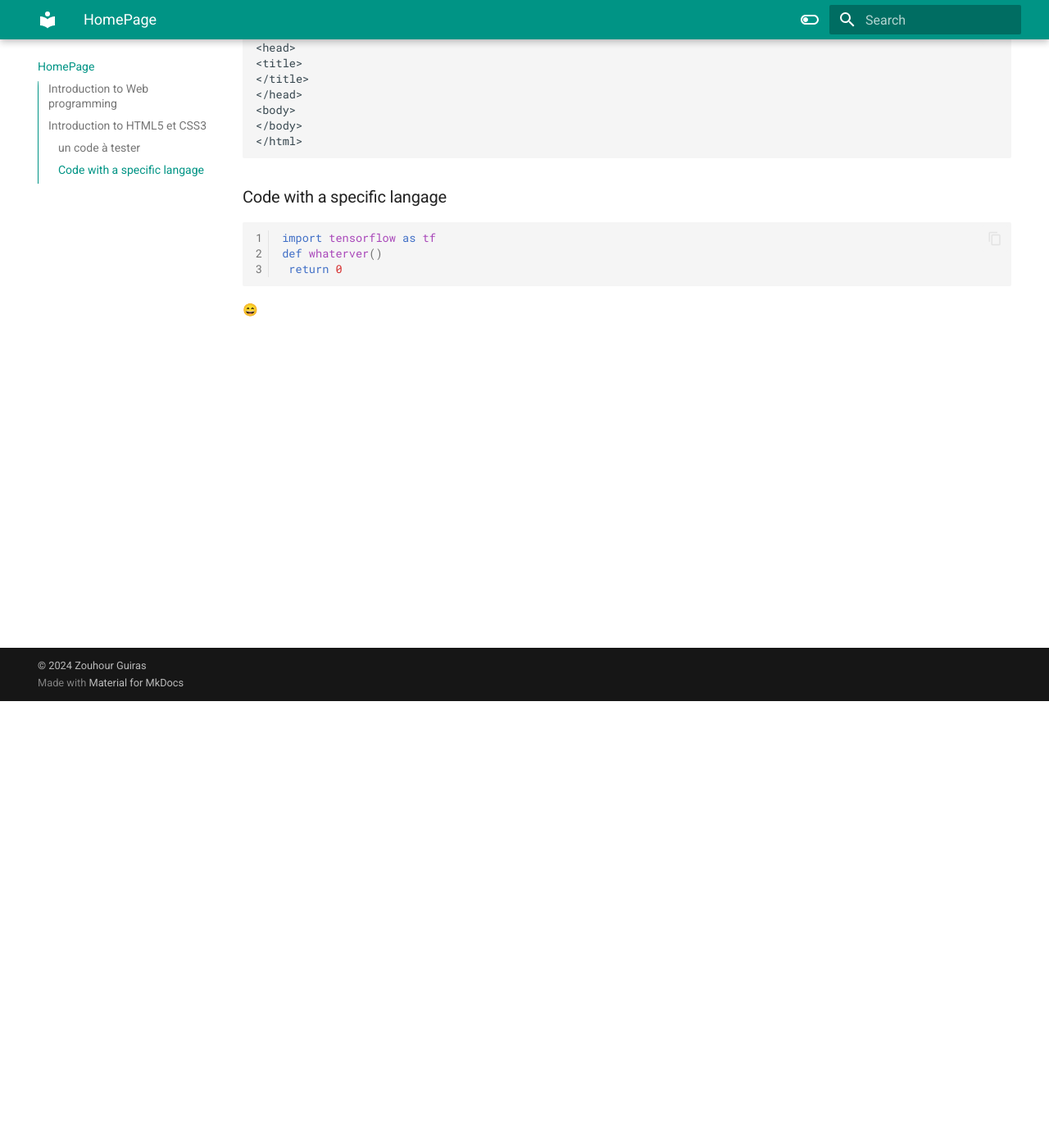
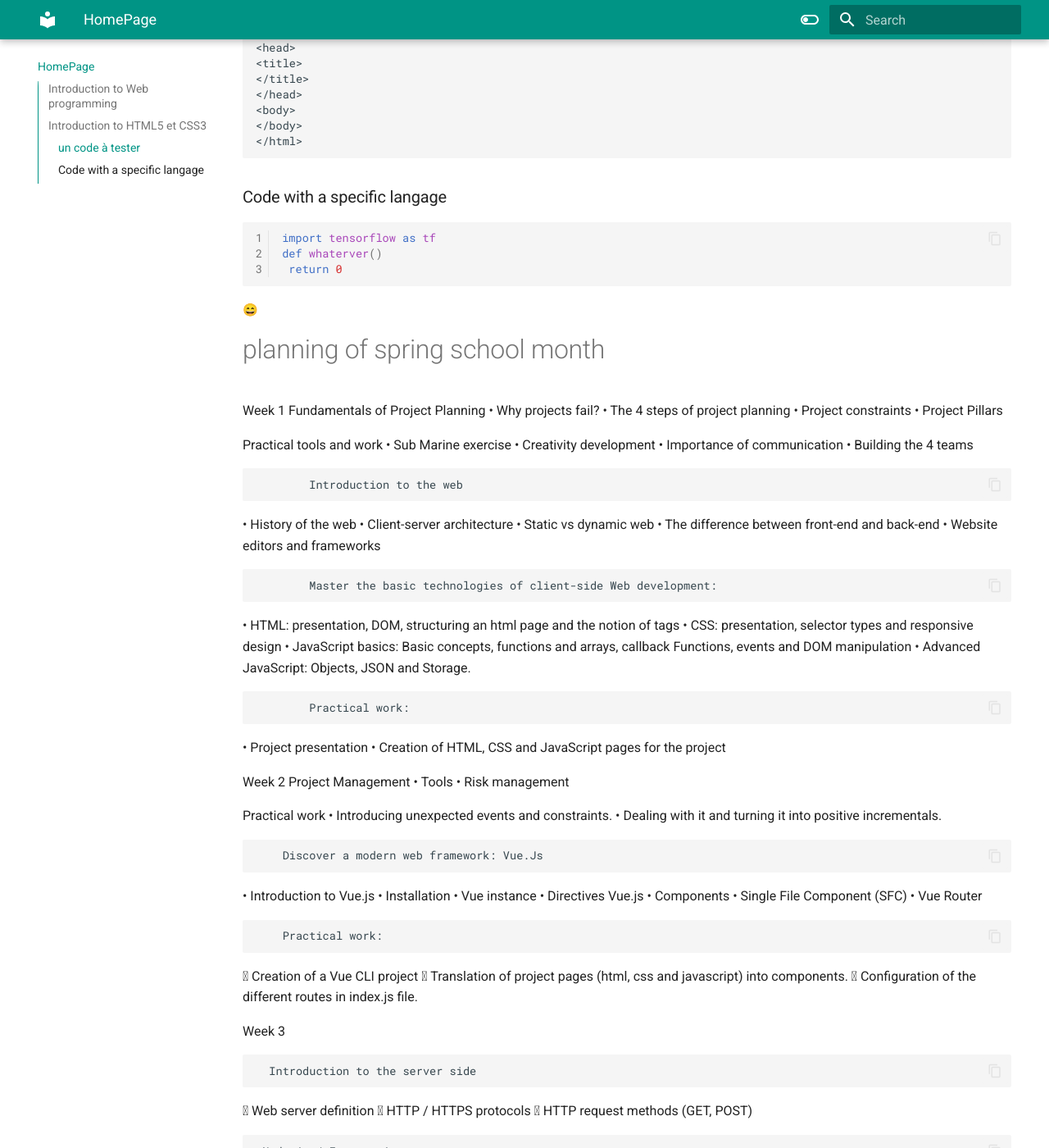
Before and after one commit to zouhour-guiras/Spring-School-Docs, an MkDocs documentation site: the page built from docs/index.md, in a window 1280 px wide and 1400 px high, scrolled down 545 px. Shown: the whole window at 82% size. Built offline with MkDocs 1.6.1 and Material for MkDocs 9.7.7, drawn with Linux system fonts in a browser that asks for light colours; emoji names are drawn with the system emoji font; some of the changed text lies outside the part shown.

Commit message:
adding change N°2 to documentation files

````diff
--- a/docs/index.md
+++ b/docs/index.md
@@ -31,3 +31,111 @@
  return 0
 ```
 :smile:
+
+# planning of spring school month
+
+Week 1
+Fundamentals of Project Planning
+•	Why projects fail?
+•	The 4 steps of project planning
+•	Project constraints
+•	Project Pillars
+
+Practical tools and work
+•	Sub Marine exercise
+•	Creativity development
+•	Importance of communication
+•	Building the 4 teams
+
+            Introduction to the web
+•	History of the web
+•	Client-server architecture
+•	Static vs dynamic web
+•	The difference between front-end and back-end
+•	Website editors and frameworks
+
+            Master the basic technologies of client-side Web development:
+
+•	HTML: presentation, DOM, structuring an html page and the notion of tags
+•	CSS: presentation, selector types and responsive design
+•	JavaScript basics: Basic concepts, functions and arrays, callback Functions, events and DOM manipulation
+•	Advanced JavaScript: Objects, JSON and Storage.
+
+            Practical work:
+•	Project presentation
+•	Creation of HTML, CSS and JavaScript pages for the project
+
+Week 2
+Project Management
+•	Tools
+•	Risk management
+
+Practical work
+•	Introducing unexpected events and constraints.
+•	Dealing with it and turning it into positive incrementals.
+
+        Discover a modern web framework: Vue.Js
+
+•	Introduction to Vue.js
+•	Installation
+•	Vue instance
+•	Directives Vue.js
+•	Components
+•	Single File Component (SFC)
+•	Vue Router
+
+        Practical work:
+
+	Creation of a Vue CLI project
+	Translation of project pages (html, css and javascript) into components.
+	Configuration of the different routes in index.js file.
+
+
+Week 3
+
+      Introduction to the server side
+	Web server definition
+	HTTP / HTTPS protocols
+	HTTP request methods (GET, POST)
+
+     Node.js / Express.js
+
+
+
+•	 Introduction to Node.js
+•	 Node.js modules
+•	 Framework Express.js
+•	 Callbacks and Promises
+
+Practical work
+•	Implement http methods on the project website.
+
+Project Management
+•	Work on Feedback
+•	Agile process
+
+Practical work
+•	Work on Feedback
+•	Agile process
+•	Implementing management tools.
+
+Week 4
+Authentication and database (security, data persistence)
+•	 Authentication: user registration, hash with bcrypt
+•	 Connecting a MySQL database to a Node.js application
+•	 Executing SQL queries on a MySQL database with NodeJS
+•	 Using a MySQL database in NodeJS with Sequelize
+
+Practical work
+	Create and configure a database for project website.
+	Final presentation: demonstration of the project functionalities
+
+Project Management
+•	Web site pre-presentation
+•	Implementation
+
+Practical work
+•	Last external event
+•	Final presentation:
+•	Operational Website
+•	Project Management Handling
````
